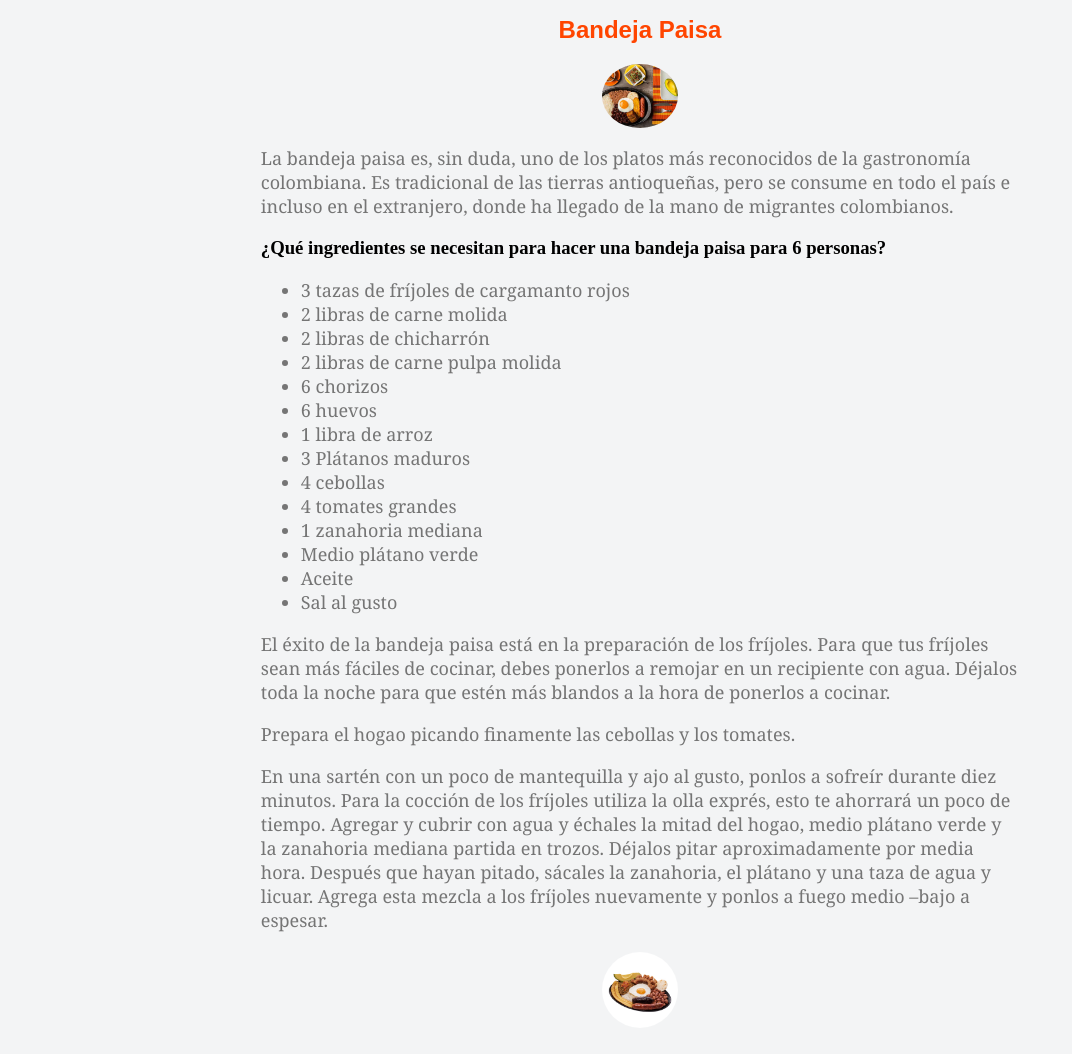
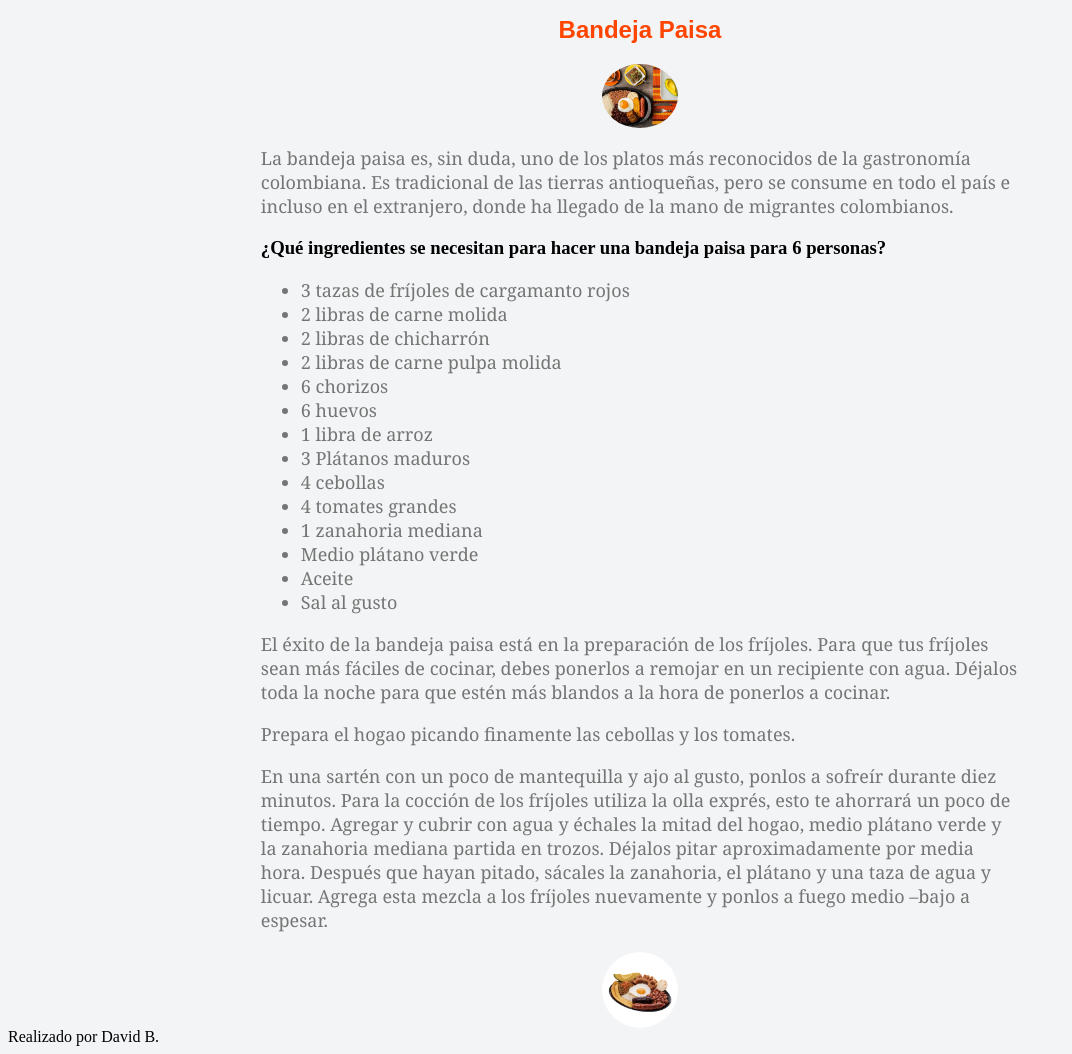
Before and after one commit to David-bv/Aprendiz-Geek-1, a plain HTML site: page Modulo 1/01 Conceptos/Tarea 1/index.html in a window 1280 px wide. Shown: the whole page, without its empty margins (0-1072 px from the left). Drawn offline with Linux system fonts and the light colour scheme.

Commit message:
Actualizacion 01conceptos

```diff
--- a/Modulo 1/01 Conceptos/Tarea 1/index.html
+++ b/Modulo 1/01 Conceptos/Tarea 1/index.html
@@ -60,16 +60,8 @@
     </div>
 
 
-
-
-
-
-
-
-
-
-
-
-
+    <footer>
+        Realizado por David B.
+    </footer>
 </body>
 </html>
```
